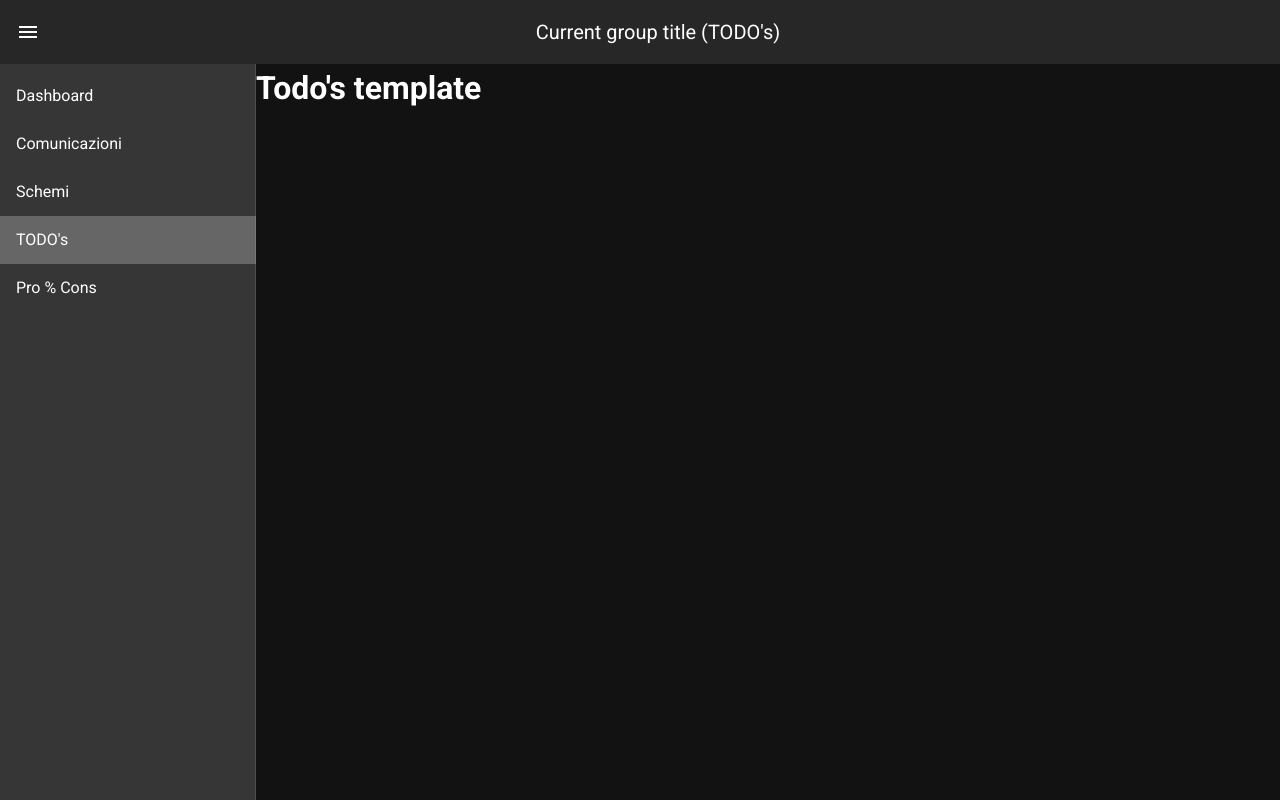
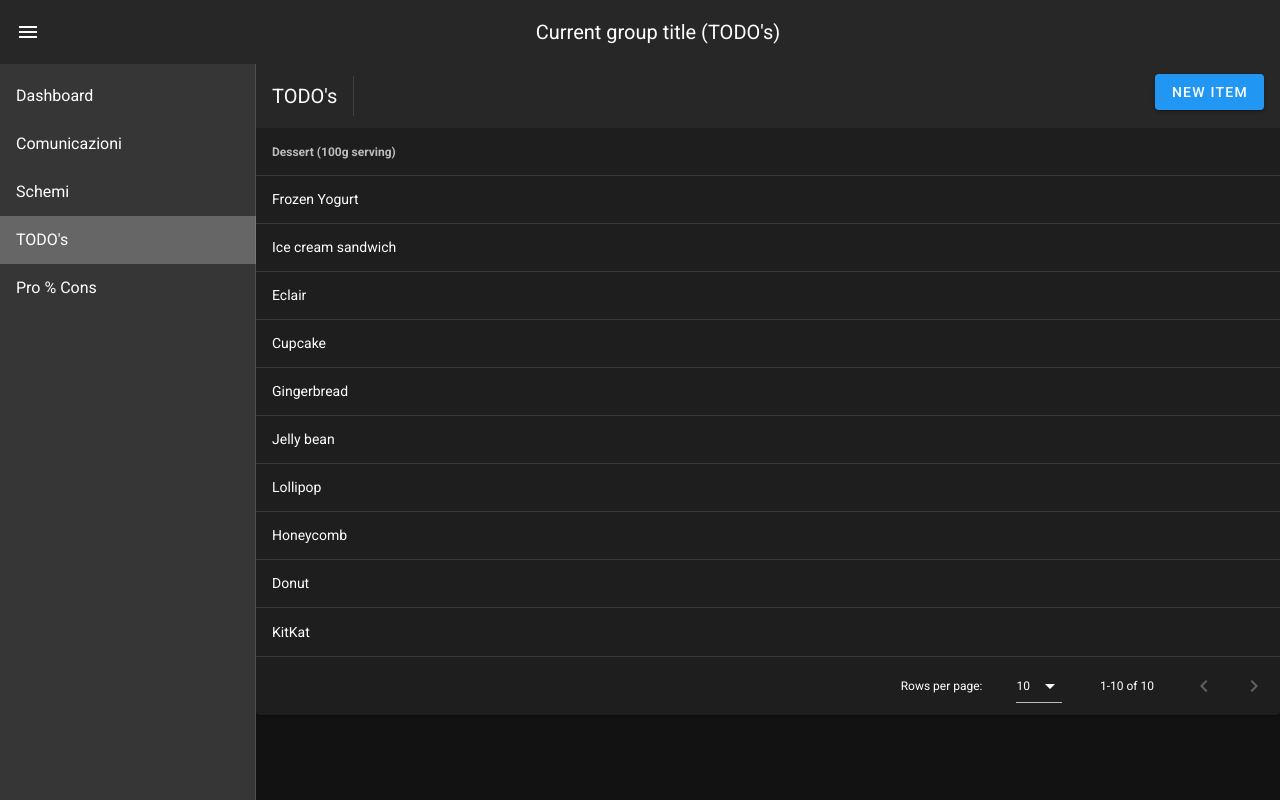
Before and after one commit to Freder211/NYB, a Nuxt app in the folder frontend/: page /todos in a window 1280 px wide. Built offline with nearby package versions, Linux system fonts and the light colour scheme.

Commit message:
init todos

```diff
--- a/frontend/pages/todos.vue
+++ b/frontend/pages/todos.vue
@@ -1,11 +1,262 @@
-<template>
-	<h1>Todo's template</h1>
+	<template>
+	<v-data-table
+		:headers="headers"
+		:items="desserts"
+		sort-by="calories"
+		@dblclick:row="goToDetails"
+		class="elevation-1"
+	>
+		<template v-slot:top>
+			<v-toolbar flat>
+				<v-toolbar-title>TODO's</v-toolbar-title>
+				<v-divider
+					class="mx-4"
+					inset
+					vertical
+				></v-divider>
+				<v-spacer></v-spacer>
+				<v-dialog
+					v-model="dialog"
+					max-width="500px"
+				>
+					<template v-slot:activator="{ on, attrs }">
+						<v-btn
+							color="primary"
+							dark
+							class="mb-2"
+							v-bind="attrs"
+							v-on="on"
+						>
+							New Item
+						</v-btn>
+					</template>
+					<v-card>
+						<v-card-title>
+							<span class="text-h5">{{ formTitle }}</span>
+						</v-card-title>
 
+						<v-card-text>
+							<v-container>
+								<v-row>
+									<v-col cols="12">
+										<v-text-field
+											v-model="editedItem.name"
+											label="Todo name"
+										></v-text-field>
+									</v-col>
+
+								</v-row>
+							</v-container>
+						</v-card-text>
+
+						<v-card-actions>
+							<v-spacer></v-spacer>
+							<v-btn
+								color="blue darken-1"
+								text
+								@click="close"
+							>
+								Cancel
+							</v-btn>
+							<v-btn
+								color="blue darken-1"
+								text
+								@click="save"
+							>
+								Save
+							</v-btn>
+						</v-card-actions>
+					</v-card>
+				</v-dialog>
+				<v-dialog
+					v-model="dialogDelete"
+					max-width="500px"
+				>
+					<v-card>
+						<v-card-title class="text-h5">Are you sure you want to delete this item?</v-card-title>
+						<v-card-actions>
+							<v-spacer></v-spacer>
+							<v-btn
+								color="blue darken-1"
+								text
+								@click="closeDelete"
+							>Cancel</v-btn>
+							<v-btn
+								color="blue darken-1"
+								text
+								@click="deleteItemConfirm"
+							>OK</v-btn>
+							<v-spacer></v-spacer>
+						</v-card-actions>
+					</v-card>
+				</v-dialog>
+			</v-toolbar>
+		</template>
+		<template v-slot:item.actions="{ item }">
+			<v-icon
+				small
+				class="mr-2"
+				@click="editItem(item)"
+			>
+				mdi-pencil
+			</v-icon>
+			<v-icon
+				small
+				@click="deleteItem(item)"
+			>
+				mdi-delete
+			</v-icon>
+		</template>
+		<template v-slot:no-data>
+			<v-btn
+				color="primary"
+				@click="initialize"
+			>
+				Reset
+			</v-btn>
+		</template>
+	</v-data-table>
 </template>
 
 <script lang="ts">
 import Vue from 'vue'
 export default Vue.extend({
 	layout: "default",
+	data: () => ({
+		dialog: false,
+		dialogDelete: false,
+		headers: [
+			{
+				text: 'Dessert (100g serving)',
+				align: 'start',
+				sortable: true,
+				value: 'name',
+
+			},
+
+		],
+		desserts: [],
+		editedIndex: -1,
+		editedItem: {
+			name: '',
+
+		},
+		defaultItem: {
+			name: '',
+
+		},
+	}),
+
+	computed: {
+		formTitle() {
+			return this.editedIndex === -1 ? 'New Item' : 'Edit Item'
+		},
+	},
+
+	watch: {
+		dialog(val) {
+			val || this.close()
+		},
+		dialogDelete(val) {
+			val || this.closeDelete()
+		},
+	},
+
+	created() {
+		this.initialize()
+	},
+
+	methods: {
+		initialize() {
+			this.desserts = [
+				{
+					name: 'Frozen Yogurt',
+
+				},
+				{
+					name: 'Ice cream sandwich',
+
+				},
+				{
+					name: 'Eclair',
+
+				},
+				{
+					name: 'Cupcake',
+
+				},
+				{
+					name: 'Gingerbread',
+
+				},
+				{
+					name: 'Jelly bean',
+				},
+
+				{
+					name: 'Lollipop',
+
+				},
+				{
+					name: 'Honeycomb',
+
+				},
+				{
+					name: 'Donut',
+
+				},
+				{
+					name: 'KitKat',
+
+				},
+			] as unknown
+		},
+
+		editItem(item) {
+			this.editedIndex = this.desserts.indexOf(item)
+			this.editedItem = Object.assign({}, item)
+			this.dialog = true
+		},
+
+		deleteItem(item) {
+			this.editedIndex = this.desserts.indexOf(item)
+			this.editedItem = Object.assign({}, item)
+			this.dialogDelete = true
+		},
+
+		deleteItemConfirm() {
+			this.desserts.splice(this.editedIndex, 1)
+			this.closeDelete()
+		},
+
+		close() {
+			this.dialog = false
+			this.$nextTick(() => {
+				this.editedItem = Object.assign({}, this.defaultItem)
+				this.editedIndex = -1
+			})
+		},
+
+		closeDelete() {
+			this.dialogDelete = false
+			this.$nextTick(() => {
+				this.editedItem = Object.assign({}, this.defaultItem)
+				this.editedIndex = -1
+			})
+		},
+
+		save() {
+			if (this.editedIndex > -1) {
+				Object.assign(this.desserts[this.editedIndex], this.editedItem)
+			} else {
+				this.desserts.push(this.editedItem)
+			}
+			this.close()
+		},
+
+		goToDetails() {
+
+		}
+	},
 })
 </script>
```
Also changed, not shown: frontend/components/todos/modalTodo.vue (added).
